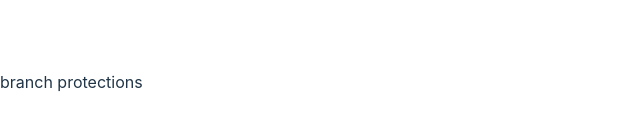
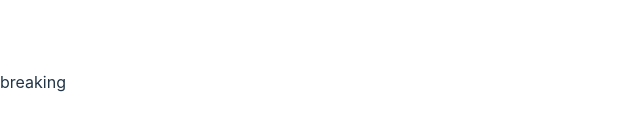
Before and after one commit to agrc/pipeline-test, a React (Vite) app: page / in a window 1280 px wide. Shown: the part 318-448 px from the top of the page, without its empty margins (0-640 px from the left). Built offline with nearby package versions, Linux system fonts and the light colour scheme.

Commit message:
feat: breaking change
BREAKING CHANGE: this is a sumary

do this instead


Fixes #1

```diff
--- a/src/App.jsx
+++ b/src/App.jsx
@@ -1,7 +1,7 @@
 function App() {
   return (
     <div className="App">
-      branch protections
+      breaking
     </div>
   )
 }
```
